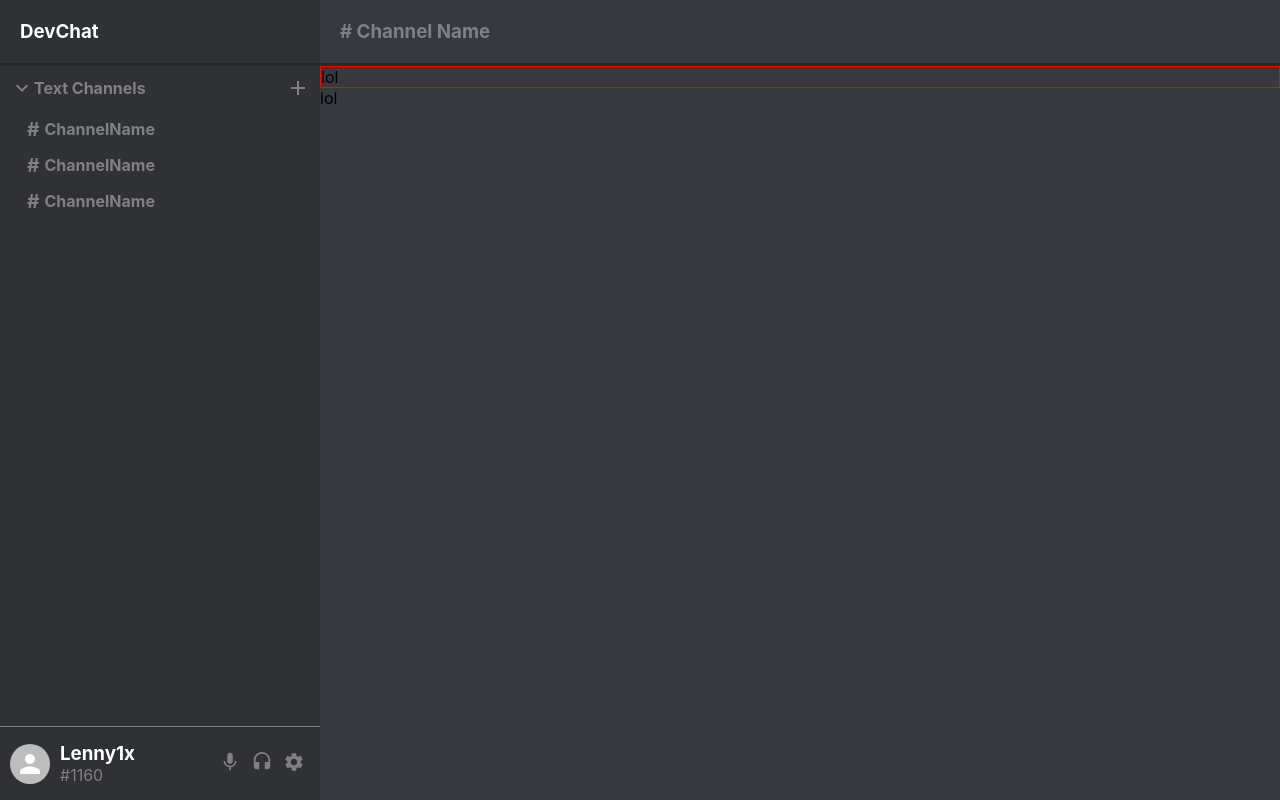
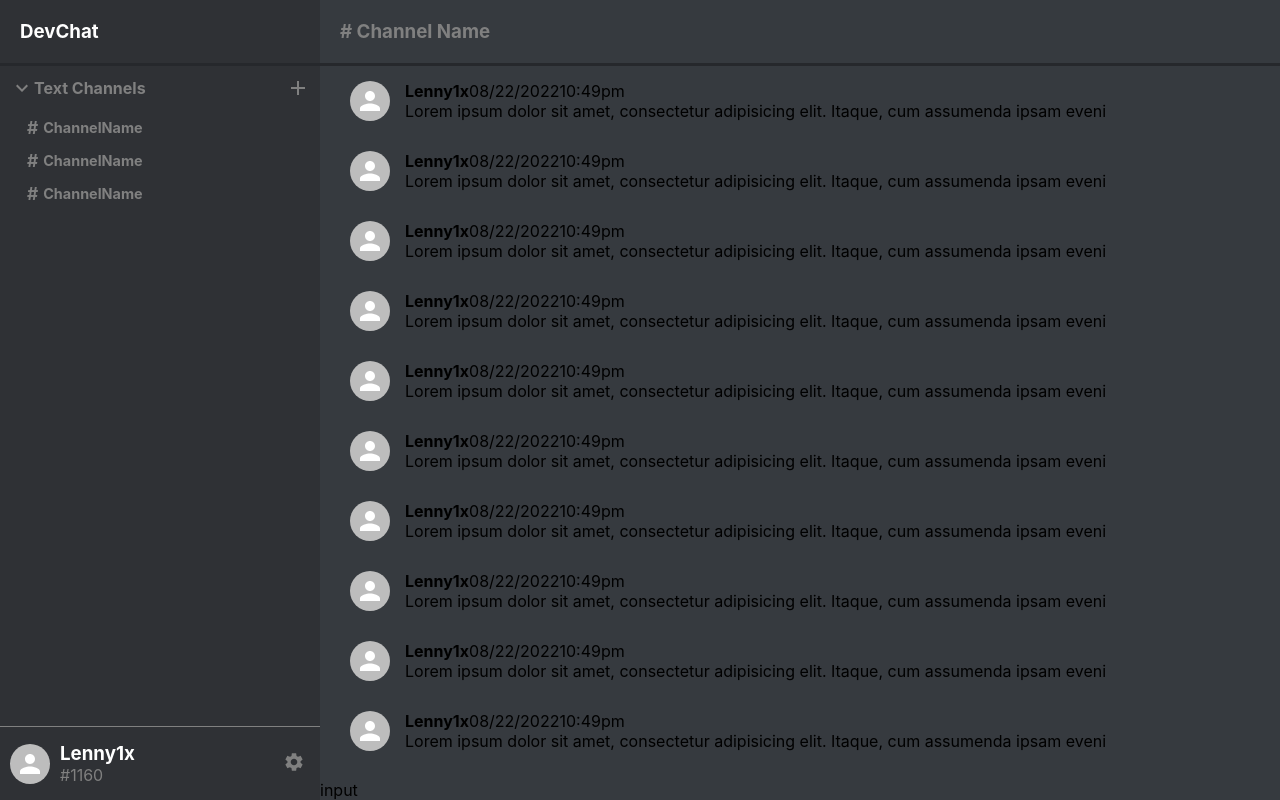
Before and after one commit to LennyRemache/messaging-app, a React (Create React App) app: page / in a window 1280 px wide. Built offline with nearby package versions, Linux system fonts and the light colour scheme.

Commit message:
Chat messages layout created that allows for overflow with each additional Message component

```diff
--- a/src/Channel.css
+++ b/src/Channel.css
@@ -8,6 +8,7 @@
   align-items: center;
   border-radius: 5px;
   padding: 0px 20px;
+  font-size: 0.9em;
 }
 
 .channel:hover > h4 {
--- a/src/Chat.css
+++ b/src/Chat.css
@@ -1,4 +1,7 @@
 .chat {
+  display: flex;
+  height: 100vh;
+  flex-direction: column;
   flex: 0.75;
   background-color: #363a3f;
 }
@@ -10,8 +13,17 @@
 }
 
 .chat-messages {
-  display: flex;
-  flex-direction: column;
   flex: 1;
-  border: 1px solid red;
+  overflow-y: scroll;
 }
+
+.chat-messages::-webkit-scrollbar {
+  width: 10px;
+}
+
+.chat-messages::-webkit-scrollbar-thumb {
+  border: 2.5px solid rgba(0, 0, 0, 0);
+  background-clip: padding-box;
+  border-radius: 9999px;
+  background-color: rgb(35, 35, 35);
+}
--- a/src/Chat.js
+++ b/src/Chat.js
@@ -1,5 +1,6 @@
 import React from "react";
 import "./Chat.css";
+import Message from "./Message";
 
 function Chat() {
   return (
@@ -7,8 +8,24 @@ function Chat() {
       <div className="chat-header">
         <h3># Channel Name</h3>
       </div>
-      <div className="chat-messages">lol</div>
-      <div className="chat-input">lol</div>
+      <div className="chat-messages">
+        <Message />
+        <Message />
+        <Message />
+        <Message />
+        <Message />
+        <Message />
+        <Message />
+        <Message />
+        <Message />
+        <Message />
+        <Message />
+        <Message />
+        <Message />
+        <Message />
+        <Message />
+      </div>
+      <div className="chat-input">input</div>
     </div>
   );
 }
--- /dev/null
+++ b/src/Message.css
@@ -0,0 +1,14 @@
+.message {
+  border: 0px solid blue;
+  padding: 15px 30px;
+  display: flex;
+}
+
+.message-info {
+  margin: 0px 0px 0px 15px;
+}
+
+.info {
+  display: flex;
+  flex-wrap: wrap;
+}
--- /dev/null
+++ b/src/Message.js
@@ -0,0 +1,24 @@
+import React from "react";
+import "./Message.css";
+import Avatar from "@mui/material/Avatar";
+
+function Message() {
+  return (
+    <div className="message">
+      <Avatar />
+      <div className="message-info">
+        <div className="info">
+          <h4>Lenny1x</h4>
+          <p className="message-date">08/22/2022</p>
+          <p className="message-time">10:49pm</p>
+        </div>
+        <p className="message-text">
+          Lorem ipsum dolor sit amet, consectetur adipisicing elit. Itaque, cum
+          assumenda ipsam eveni
+        </p>
+      </div>
+    </div>
+  );
+}
+
+export default Message;
--- a/src/Sidebar.css
+++ b/src/Sidebar.css
@@ -17,13 +17,18 @@
 
 .sidebar-channels {
   flex: 1;
-  -ms-overflow-style: none; /* for Internet Explorer, Edge */
-  scrollbar-width: none; /* for Firefox */
   overflow-y: scroll;
 }
 
 .sidebar-channels::-webkit-scrollbar {
-  display: none;
+  width: 8.5px;
+}
+
+.sidebar-channels::-webkit-scrollbar-thumb {
+  border: 2.5px solid rgba(0, 0, 0, 0);
+  background-clip: padding-box;
+  border-radius: 9999px;
+  background-color: rgb(35, 35, 35);
 }
 
 .channels-header {
--- a/src/Sidebar.js
+++ b/src/Sidebar.js
@@ -37,8 +37,6 @@ function Sidebar() {
           <p>#1160</p>
         </div>
         <div className="profile-icons">
-          <MicIcon />
-          <HeadsetIcon />
           <SettingsIcon />
         </div>
       </div>
```
